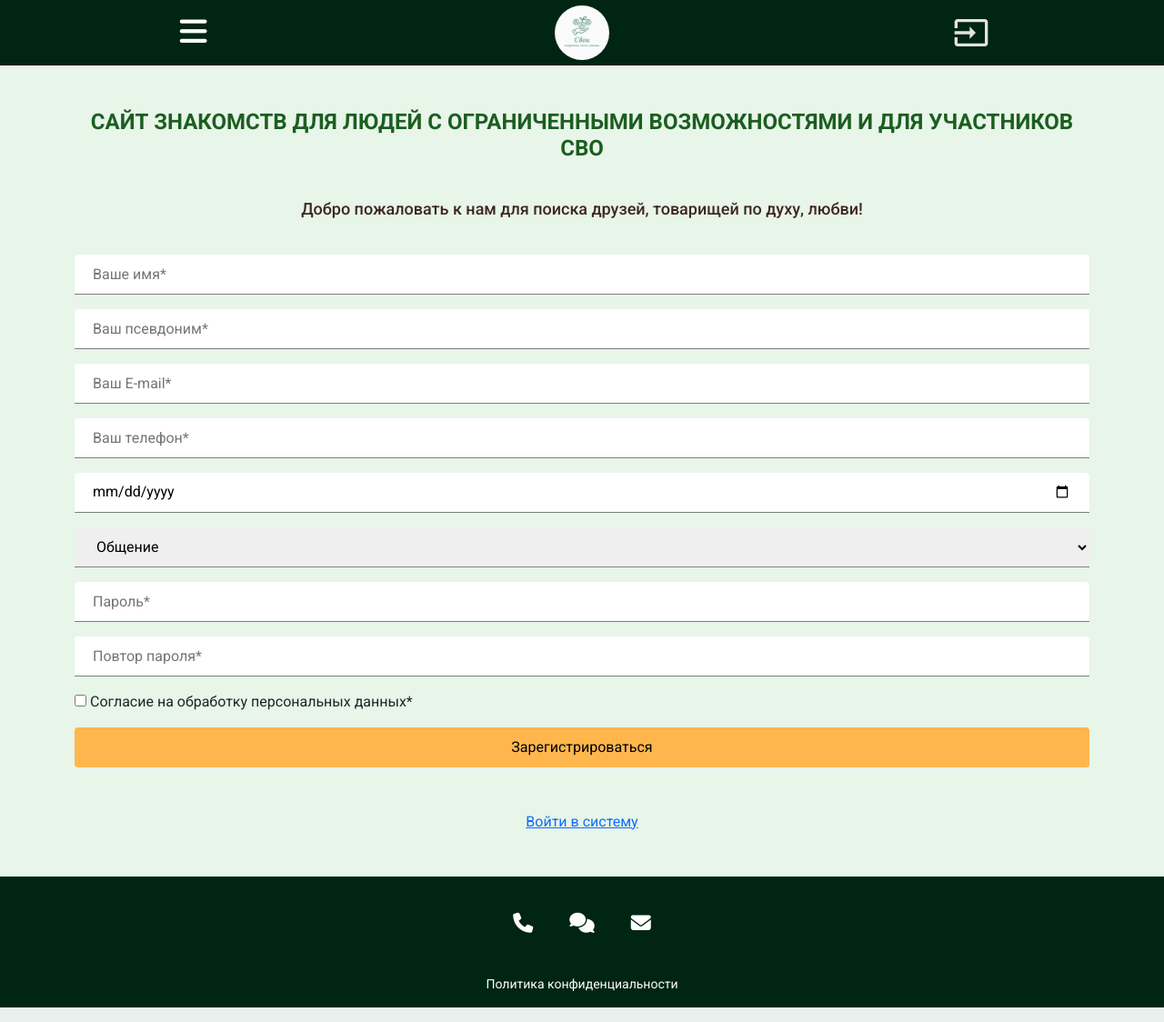
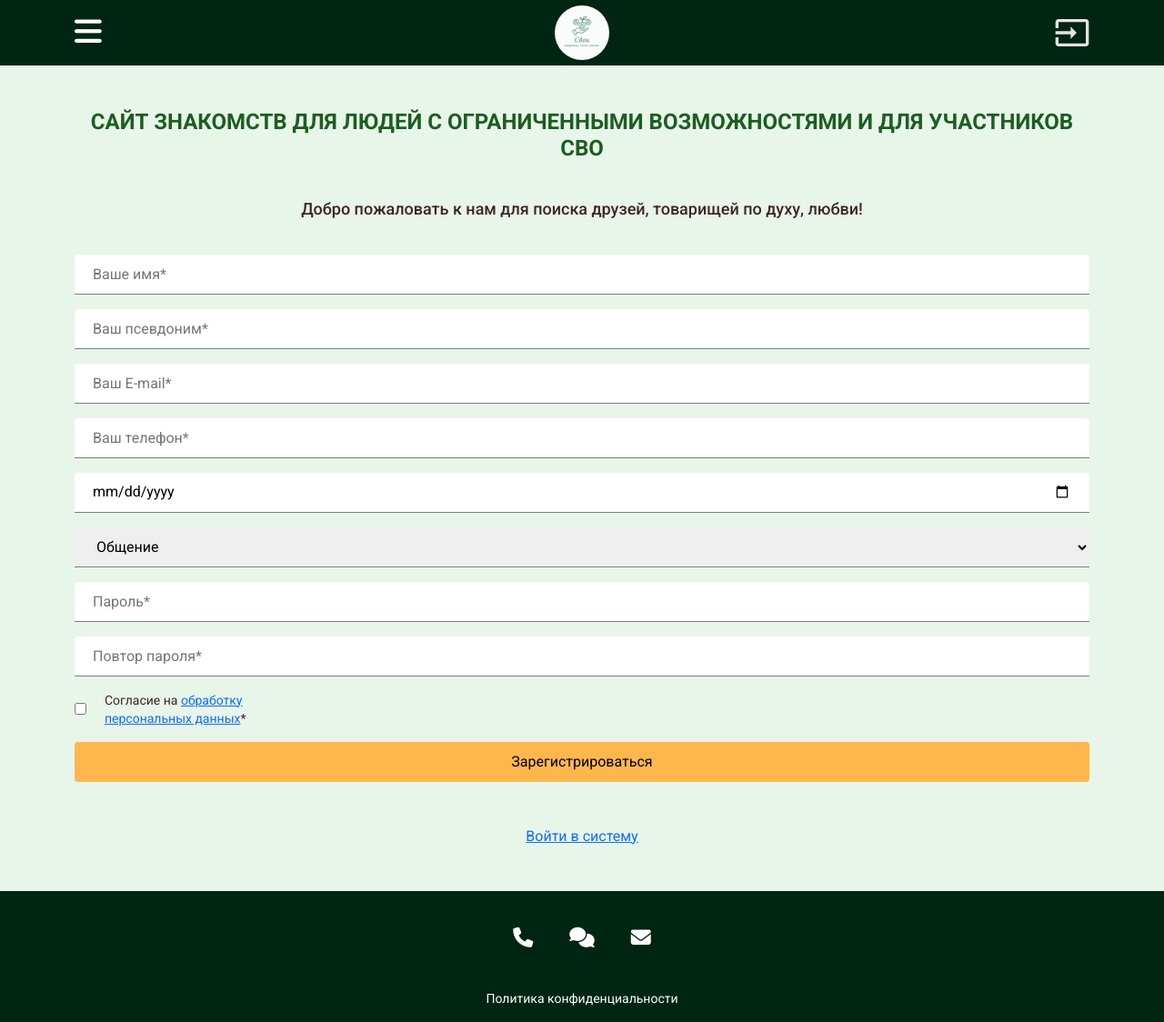
Before and after one commit to artem-vasenin/svoi, a Django app: page /auth/registration/ in a window 1280 px wide. Shown: the whole page at 91% size. Run offline with Django 5.2, Linux system fonts and the light colour scheme; some libraries are stand-ins or nearby versions.

Commit message:
added forms themes

```diff
--- a/my_auth/static/my_auth/css/variables.css
+++ b/my_auth/static/my_auth/css/variables.css
@@ -2,3 +2,8 @@
     --title-text-color: var(--color-green-1);
     --subtitle-text-color: var(--color-brown);
 }
+
+.dark {
+    --title-text-color: var(--color-orange);
+    --subtitle-text-color: var(--color-light);
+}
--- a/my_auth/templates/my_auth/registration.html
+++ b/my_auth/templates/my_auth/registration.html
@@ -20,16 +20,16 @@
             <div class="col">
                 <form method="post" class="form">
                     {% csrf_token %}
-                    <p>
+                    <div class="form__input-wrap">
                         <input name="name" type="text" class="form__input" placeholder="Ваше имя*" required>
-                    </p>
-                    <p>
+                    </div>
+                    <div class="form__input-wrap">
                         <input name="nick" type="text" class="form__input" placeholder="Ваш псевдоним*" required>
-                    </p>
-                    <p>
+                    </div>
+                    <div class="form__input-wrap">
                         <input name="email" type="email" class="form__input" placeholder="Ваш E-mail*" required>
-                    </p>
-                    <p>
+                    </div>
+                    <div class="form__input-wrap">
                         <input
                             name="phone"
                             type="tel"
@@ -39,11 +39,11 @@
                             pattern="^\+7\d{10}$"
                             title="Введите номер в формате +7XXXXXXXXXX (11 цифр)"
                         >
-                    </p>
-                    <p>
+                    </div>
+                    <div class="form__input-wrap">
                         <input name="birthday" type="date" class="form__input" placeholder="Ваш день рождения*" required>
-                    </p>
-                    <p>
+                    </div>
+                    <div class="form__input-wrap">
                         <select name="reason" class="form__input" required>
                             <option value="" disabled>Цель знакомства*</option>
                             <option value="Общение">Общение</option>
@@ -51,17 +51,17 @@
                             <option value="Дружба">Дружба</option>
                             <option value="Взаимопомощь">Взаимопомощь</option>
                         </select>
-                    </p>
-                    <p>
+                    </div>
+                    <div class="form__input-wrap">
                         <input name="password" type="password" class="form__input" placeholder="Пароль*" required>
-                    </p>
-                    <p>
+                    </div>
+                    <div class="form__input-wrap">
                         <input name="passwordConfirm" type="password" class="form__input" placeholder="Повтор пароля*" required>
-                    </p>
-                    <p>
+                    </div>
+                    <div class="form__input-wrap form__input-wrap-check">
                         <input type="checkbox" id="check" name="agree" required>
-                        <label for="check">Согласие на обработку персональных данных*</label>
-                    </p>
+                        <label for="check" class="form__label-check">Согласие на <a href="#">обработку персональных данных</a>*</label>
+                    </div>
                     <button type="submit" class="form__submit">Зарегистрироваться</button>
                 </form>
             </div>
--- a/static/global/css/styles.css
+++ b/static/global/css/styles.css
@@ -33,7 +33,6 @@ html, .body {
 .menu {
     display: flex;
     align-items: center;
-    justify-content: center;
 }
 .dd__menu {
     display: flex;
@@ -164,7 +163,7 @@ html, .body {
 .login {
     display: flex;
     align-items: center;
-    justify-content: center;
+    justify-content: flex-end;
 }
 .login__icon {
     font-size: 36px;
@@ -195,8 +194,19 @@ html, .body {
 }
 
 .form {
-    p {
-        margin-bottom: 16px;
+    .form__input-wrap {
+        padding-bottom: 16px;
+    }
+    .form__input-wrap-check {
+        display: flex;
+        align-items: center;
+        gap: 20px;
+        color: var(--checkbox-label-text-color);
+    }
+    .form__label-check {
+        font-size: 14px;
+        line-height: 20px;
+        max-width: 180px;
     }
     .form__input {
         width: 100%;
--- a/static/global/css/variables.css
+++ b/static/global/css/variables.css
@@ -44,6 +44,7 @@
     /* Form */
     --form-field-border-color: var(--color-gray);
     --form-btn-submit-bg-color: var(--color-orange);
+    --checkbox-label-text-color: var(--color-brown);
 }
 
 .dark {
@@ -58,4 +59,7 @@
 
     /* Main */
     --main-bg-color: var(--color-green);
+
+    /* Form */
+    --checkbox-label-text-color: var(--color-light);
 }
```
